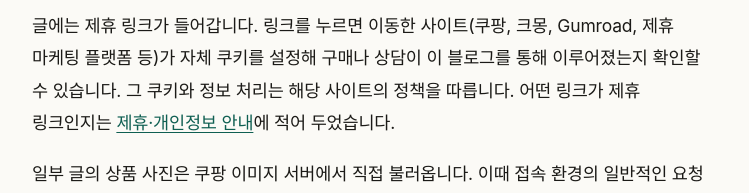
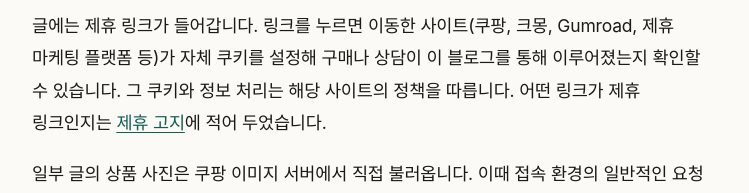
Before and after one commit to theloz33-bot/omong-kr-lab, a plain HTML site: page docs/privacy/index.html in a window 1280 px wide. Shown: the part 2113-2306 px from the top of the page, without its empty margins (48-797 px from the left). Drawn offline with Linux system fonts and the light colour scheme.

Commit message:
개인정보처리방침: 제휴 고지 링크 이름 정정

```diff
--- a/docs/privacy/index.html
+++ b/docs/privacy/index.html
@@ -57,7 +57,7 @@
 <ul><li><strong>Google 광고 설정</strong> — <a href="https://adssettings.google.com" rel="noopener">https://adssettings.google.com</a> 에서 로그인 없이도 맞춤형 광고를 끌 수 있습니다.</li><li><strong>업계 공동 거부 페이지</strong> — <a href="https://www.aboutads.info/choices/" rel="noopener">https://www.aboutads.info</a> 에서 참여 광고 사업자의 맞춤형 광고를 한 번에 해제할 수 있습니다.</li></ul>
 <p>거부하더라도 광고는 계속 표시되지만, 방문 기록에 기반하지 않는 일반 광고가 나옵니다. 브라우저 설정에서 쿠키를 직접 차단하거나 삭제할 수도 있습니다. 유럽경제지역·영국처럼 동의가 필요한 지역에서는 Google의 동의 관리 도구가 광고 쿠키 사용 전에 동의를 요청할 수 있습니다.</p>
 <h2 id="4-제휴-링크">4. 제휴 링크</h2>
-<p>글에는 제휴 링크가 들어갑니다. 링크를 누르면 이동한 사이트(쿠팡, 크몽, Gumroad, 제휴 마케팅 플랫폼 등)가 자체 쿠키를 설정해 구매나 상담이 이 블로그를 통해 이루어졌는지 확인할 수 있습니다. 그 쿠키와 정보 처리는 해당 사이트의 정책을 따릅니다. 어떤 링크가 제휴 링크인지는 <a href="/omong-kr-lab/disclosure/">제휴·개인정보 안내</a>에 적어 두었습니다.</p>
+<p>글에는 제휴 링크가 들어갑니다. 링크를 누르면 이동한 사이트(쿠팡, 크몽, Gumroad, 제휴 마케팅 플랫폼 등)가 자체 쿠키를 설정해 구매나 상담이 이 블로그를 통해 이루어졌는지 확인할 수 있습니다. 그 쿠키와 정보 처리는 해당 사이트의 정책을 따릅니다. 어떤 링크가 제휴 링크인지는 <a href="/omong-kr-lab/disclosure/">제휴 고지</a>에 적어 두었습니다.</p>
 <p>일부 글의 상품 사진은 쿠팡 이미지 서버에서 직접 불러옵니다. 이때 접속 환경의 일반적인 요청 정보가 전달되며, 사진 요청에는 <code>referrerpolicy=&quot;no-referrer&quot;</code>를 적용해 이 페이지 주소가 전달되지 않도록 했습니다.</p>
 <h2 id="5-외부-링크">5. 외부 링크</h2>
 <p>이 블로그는 외부 사이트로 연결됩니다. 이동한 사이트의 내용과 개인정보 처리 방식은 그 사이트의 책임이며 이 방침이 적용되지 않습니다.</p>
```
Also changed, not shown: 1 other file.
